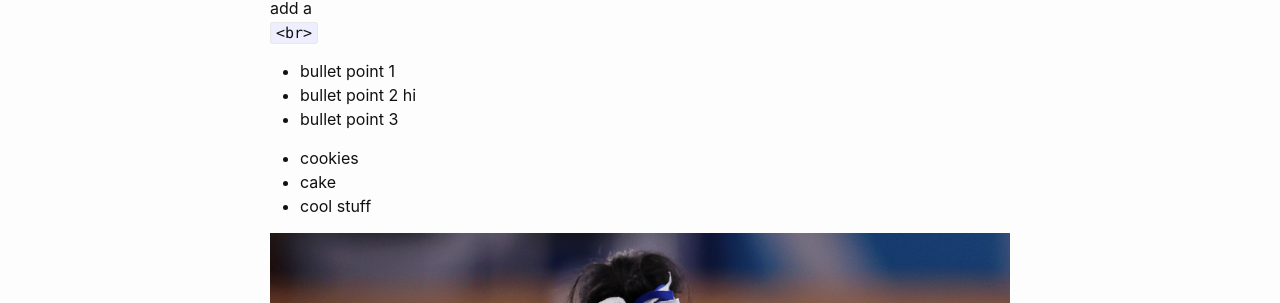
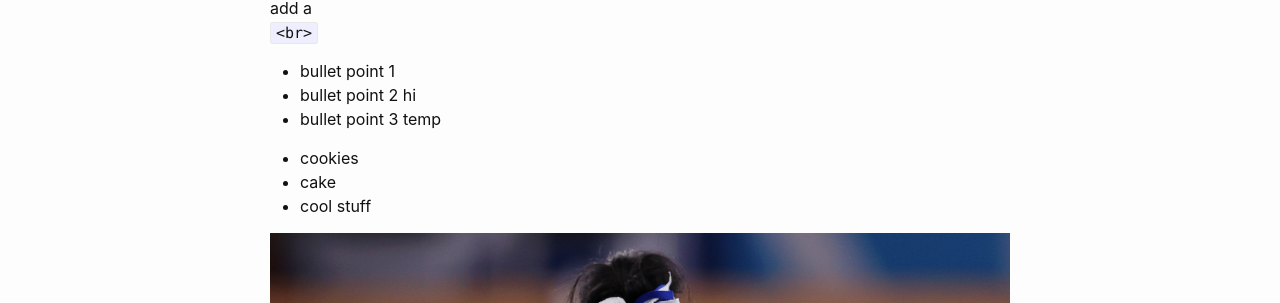
Before and after one commit to coraxyc/jekyll-theme-temp, a Jekyll site: the page built from my-theme/index.md, in a window 1280 px wide. Shown: the part 234-537 px from the top of the page. Built offline with Jekyll 4.4.1, drawn with Linux system fonts in a browser that asks for light colours.

Commit message:
Update index.md

```diff
--- a/my-theme/index.md
+++ b/my-theme/index.md
@@ -11,7 +11,7 @@ previous line, unless you add a <br>
 
 - bullet point 1
 - bullet point 2 hi
-- bullet point 3
+- bullet point 3 temp
 
 * cookies
 * cake
```
